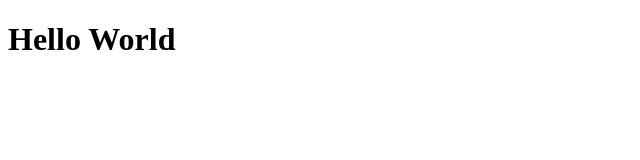
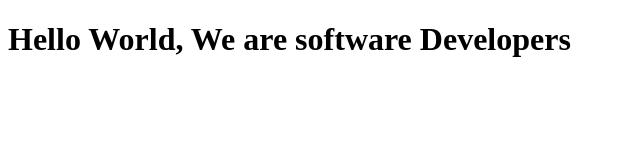
Before and after one commit to fherrerao/Microverse-Project, a plain HTML site: page index.html in a window 1280 px wide. Shown: the whole page, without its empty margins (0-640 px from the left). Drawn offline with Linux system fonts and the light colour scheme.

Commit message:
Changed index File

```diff
--- a/index.html
+++ b/index.html
@@ -8,7 +8,7 @@
 
   <body>
     <script src="https://cdn.freecodecamp.org/testable-projects-fcc/v1/bundle.js"></script>
-	<h1>Hello World</h1>
+	<h1>Hello World, We are software Developers</h1>
     <!--
 
     Hello Camper!
```
